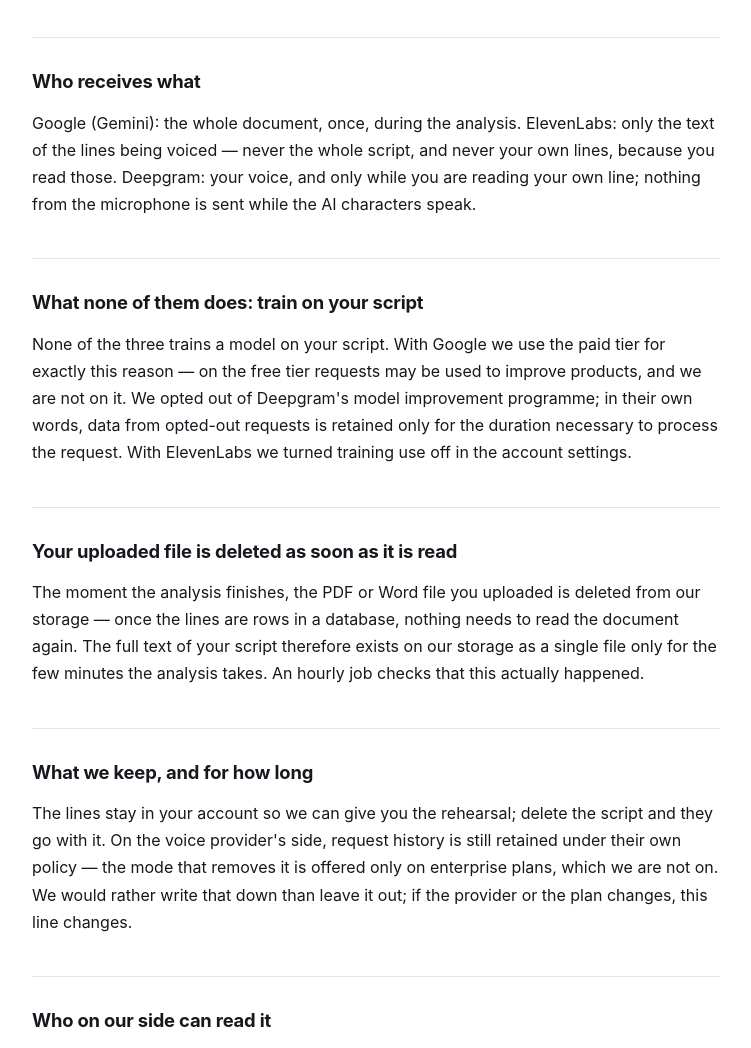
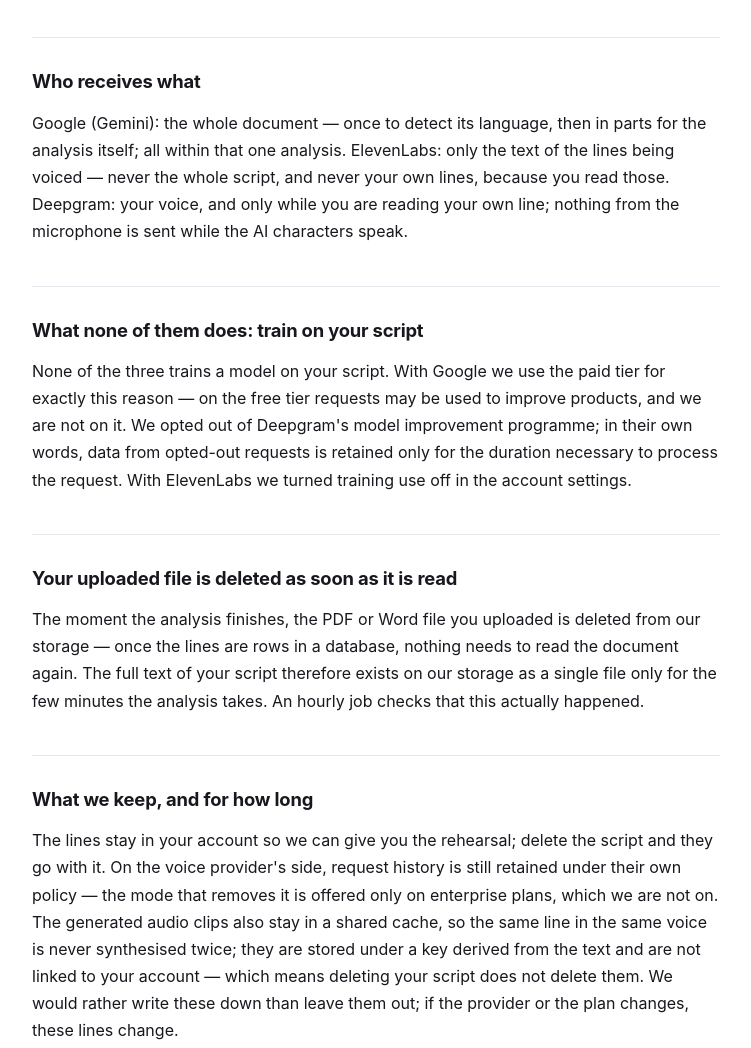
Before and after one commit to Moztechdev/suflor-legal, a website: page docs/en/where-your-script-goes/index.html in a window 1280 px wide. Shown: the part 470-1518 px from the top of the page, without its empty margins (264-1015 px from the left). Drawn offline with Linux system fonts and the light colour scheme.

Commit message:
docs: denetim düzeltmeleri

```diff
--- a/docs/en/where-your-script-goes/index.html
+++ b/docs/en/where-your-script-goes/index.html
@@ -18,13 +18,13 @@
       <h2>Why other companies are involved</h2>
         <p>We do not build the AI models that split your script into characters and lines, voice the other characters, or follow what you say in rehearsal. We buy those three services, and the relevant part of your script is sent to those providers to do the work. Saying &quot;we never share it&quot; would be easy and untrue; instead, here is who receives what, and on what terms.</p>
       <h2>Who receives what</h2>
-        <p>Google (Gemini): the whole document, once, during the analysis. ElevenLabs: only the text of the lines being voiced — never the whole script, and never your own lines, because you read those. Deepgram: your voice, and only while you are reading your own line; nothing from the microphone is sent while the AI characters speak.</p>
+        <p>Google (Gemini): the whole document — once to detect its language, then in parts for the analysis itself; all within that one analysis. ElevenLabs: only the text of the lines being voiced — never the whole script, and never your own lines, because you read those. Deepgram: your voice, and only while you are reading your own line; nothing from the microphone is sent while the AI characters speak.</p>
       <h2>What none of them does: train on your script</h2>
         <p>None of the three trains a model on your script. With Google we use the paid tier for exactly this reason — on the free tier requests may be used to improve products, and we are not on it. We opted out of Deepgram&#39;s model improvement programme; in their own words, data from opted-out requests is retained only for the duration necessary to process the request. With ElevenLabs we turned training use off in the account settings.</p>
       <h2>Your uploaded file is deleted as soon as it is read</h2>
         <p>The moment the analysis finishes, the PDF or Word file you uploaded is deleted from our storage — once the lines are rows in a database, nothing needs to read the document again. The full text of your script therefore exists on our storage as a single file only for the few minutes the analysis takes. An hourly job checks that this actually happened.</p>
       <h2>What we keep, and for how long</h2>
-        <p>The lines stay in your account so we can give you the rehearsal; delete the script and they go with it. On the voice provider&#39;s side, request history is still retained under their own policy — the mode that removes it is offered only on enterprise plans, which we are not on. We would rather write that down than leave it out; if the provider or the plan changes, this line changes.</p>
+        <p>The lines stay in your account so we can give you the rehearsal; delete the script and they go with it. On the voice provider&#39;s side, request history is still retained under their own policy — the mode that removes it is offered only on enterprise plans, which we are not on. The generated audio clips also stay in a shared cache, so the same line in the same voice is never synthesised twice; they are stored under a key derived from the text and are not linked to your account — which means deleting your script does not delete them. We would rather write these down than leave them out; if the provider or the plan changes, these lines change.</p>
       <h2>Who on our side can read it</h2>
         <p>Our admin panel cannot display script text: the script screen carries only counts — how many lines, how many characters, how many are yours. That is not a setting; the panel&#39;s data source has no text field in it at all. Our error logs never quote your script either: when a provider fails we store the error code, not the body of its answer.</p>
       <h2>Where it is stored</h2>
```
Also changed, not shown: docs/senaryon-nereye-gidiyor/index.html (+2 -2 lines).
